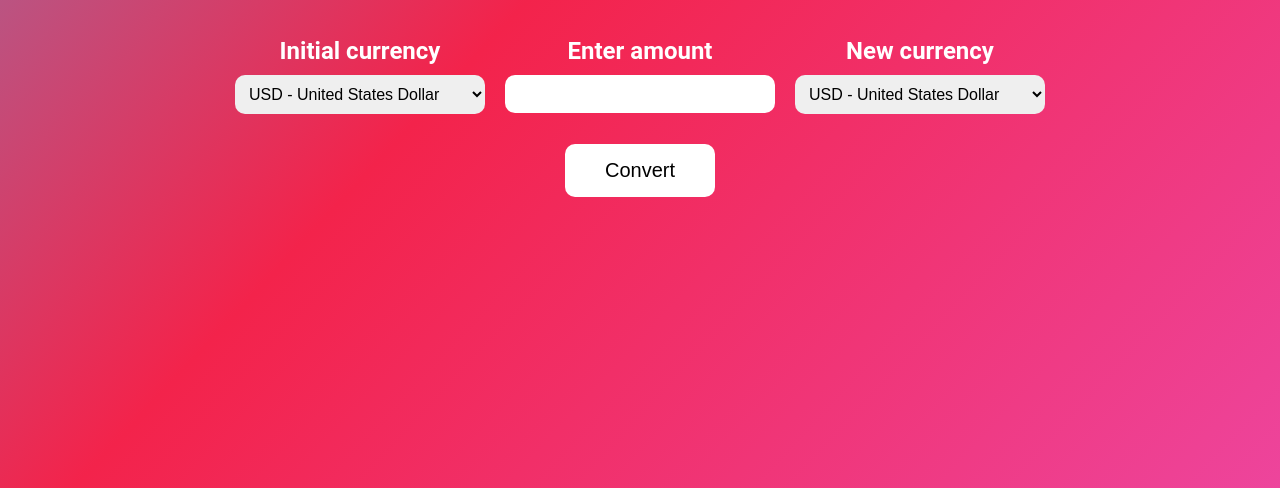
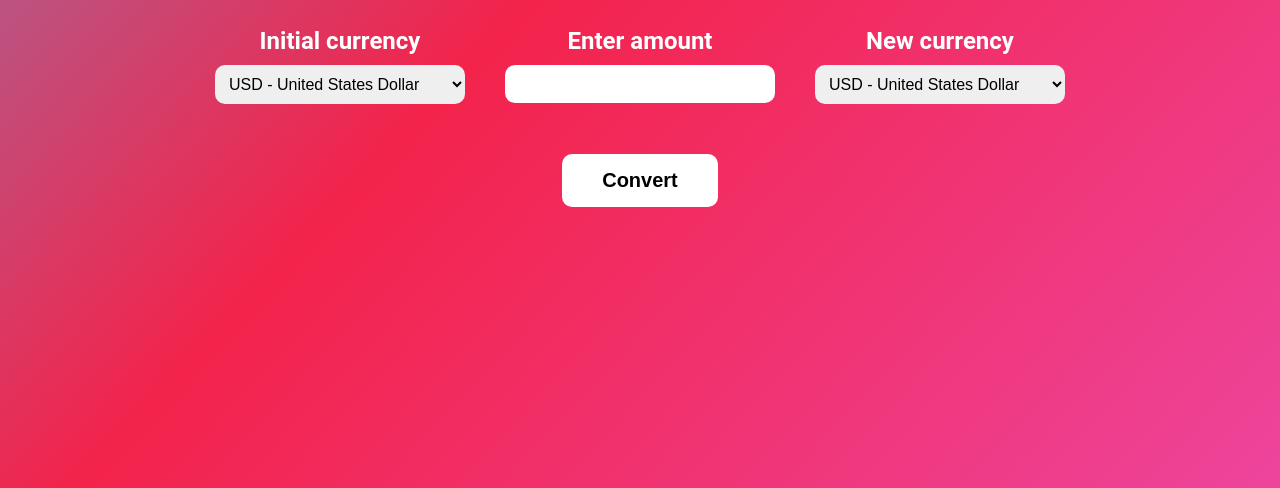
Before and after one commit to astoneham1/currency-converter, a website: page index.html in a window 1280 px wide. Shown: the part 312-800 px from the top of the page. Drawn offline with Linux system fonts and the light colour scheme.

Commit message:
css changes

```diff
--- a/style.css
+++ b/style.css
@@ -5,6 +5,7 @@ body {
     margin: 0;
     min-height: 100vh;
     font-family: 'Roboto', sans-serif;
+
     display: flex;
     flex-direction: column;
     justify-content: center;
@@ -12,15 +13,9 @@ body {
 }
 
 @keyframes gradient-animation {
-    0% {
-        background-position: 0% 50%;
-    }
-    50% {
-        background-position: 100% 50%;
-    }
-    100% {
-        background-position: 0% 50%;
-    }
+    0% { background-position: 0% 50%; }
+    50% { background-position: 100% 50%; }
+    100% { background-position: 0% 50%; }
 }
 
 #title, #result {
@@ -33,6 +28,7 @@ body {
     justify-content: center;
     flex-wrap: wrap;
     width: 100%;
+    max-width: 1200px;
 }
 
 #amount-input, .currency-choice {
@@ -40,7 +36,7 @@ body {
     display: flex;
     flex-direction: column;
     align-items: center;
-    margin: 10px;
+    margin: 20px;
 }
 
 h1 {
@@ -67,11 +63,18 @@ h2 {
 
 #convert {
     padding: 15px 40px;
-    margin: 20px;
+    margin: 30px;
     font-size: 1.25rem;
     border-radius: 10px;
     background-color: white;
     color: black;
     border: none;
     cursor: pointer;
+    font-weight: bold;
 }
+
+#convert:hover {
+    background-color: #f0f0f0;
+    transform: scale(1.05);
+    transition: transform 0.2s;
+}
```
